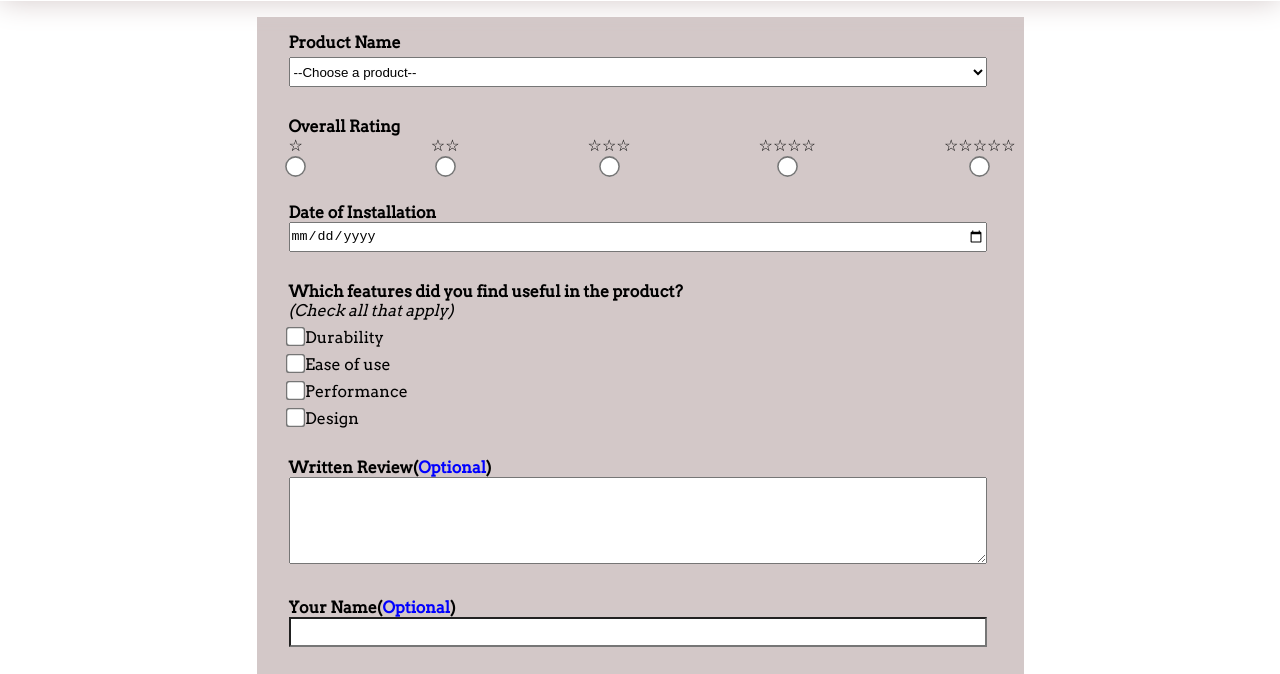
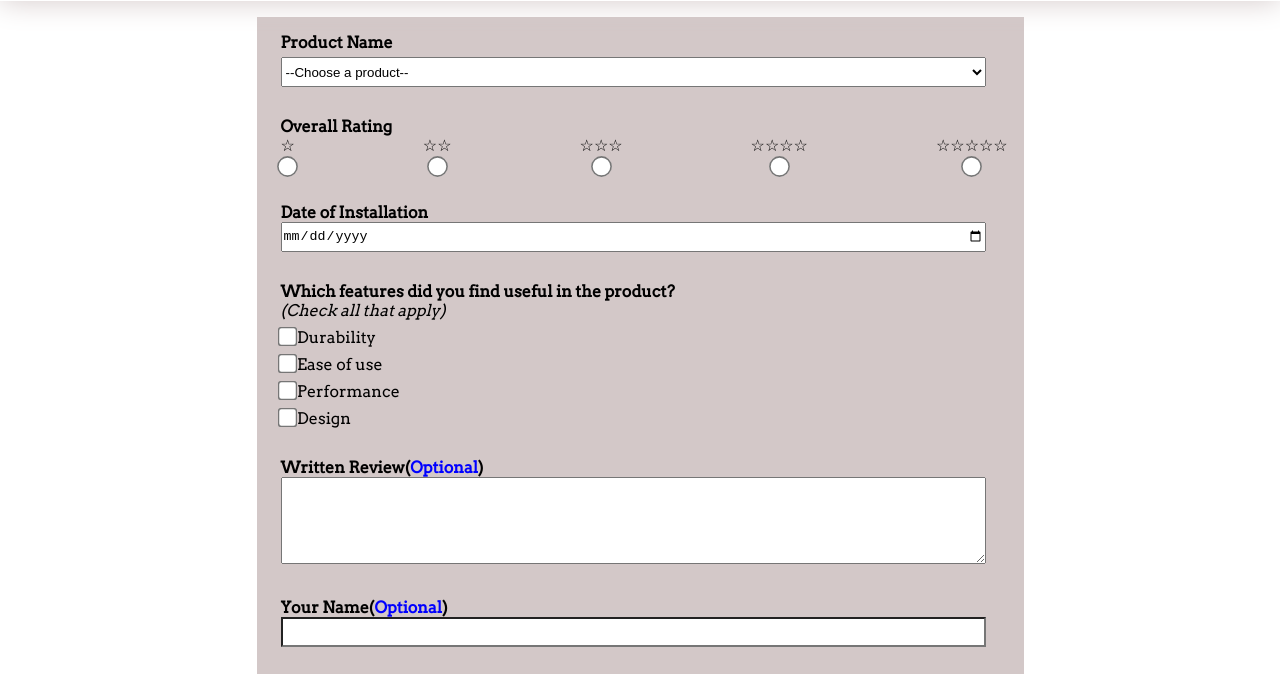
Before and after one commit to ACHOYATTE2025/wdd131, a plain HTML site: page form.html in a window 1280 px wide. Shown: the part 89-763 px from the top of the page. Drawn offline with Linux system fonts and the light colour scheme; a web font is replaced by a local one.

Commit message:
form version2

```diff
--- a/styles/form.css
+++ b/styles/form.css
@@ -71,9 +71,9 @@ form{
   flex-direction: column;
   gap: 30px;
   width: 100%;
-  padding-left: 2rem;
+  padding-left: 1.5rem;
   padding-top: 1rem;
-  height: 735px;
+  height: 775px;
 
   text-align: left;
   background-color: var(--accent2-color);
```
